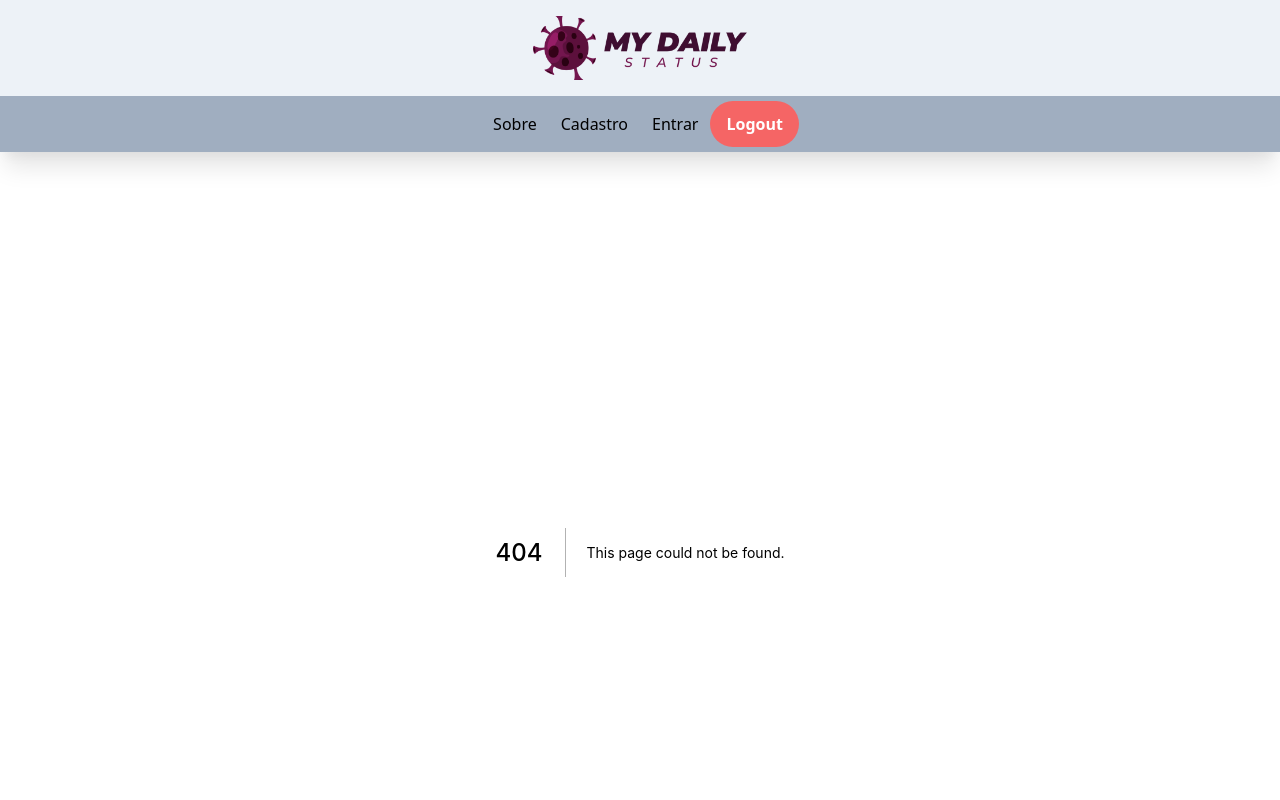
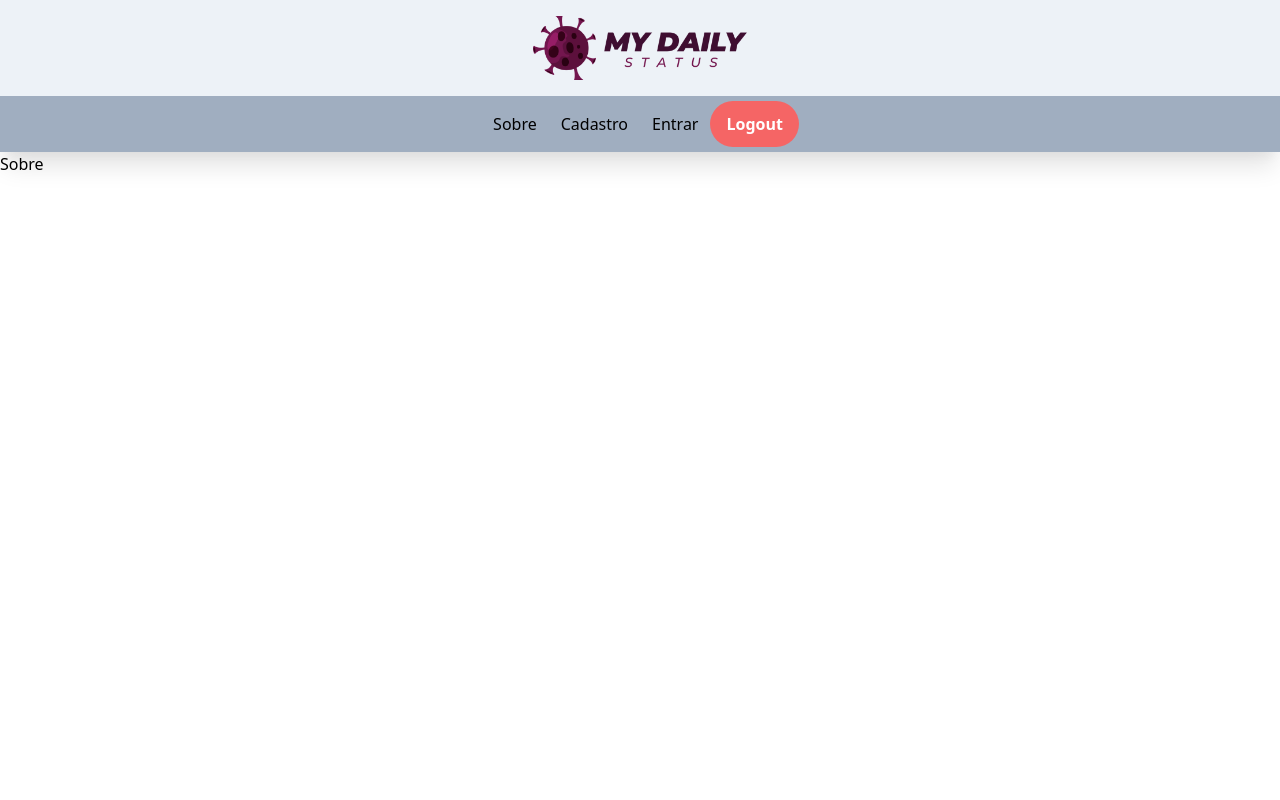
Before and after one commit to EzequielGnich/myDailyStatus, a Next.js app: page /About in a window 1280 px wide. Before the commit this address had no page. Shown: the top 800 px of the page. Built offline with nearby package versions, Linux system fonts and the light colour scheme.

Commit message:
Page About

```diff
--- /dev/null
+++ b/pages/About.js
@@ -0,0 +1,7 @@
+import React from "react";
+
+const About = () => {
+  return <h1>Sobre</h1>;
+};
+
+export default About;
```
